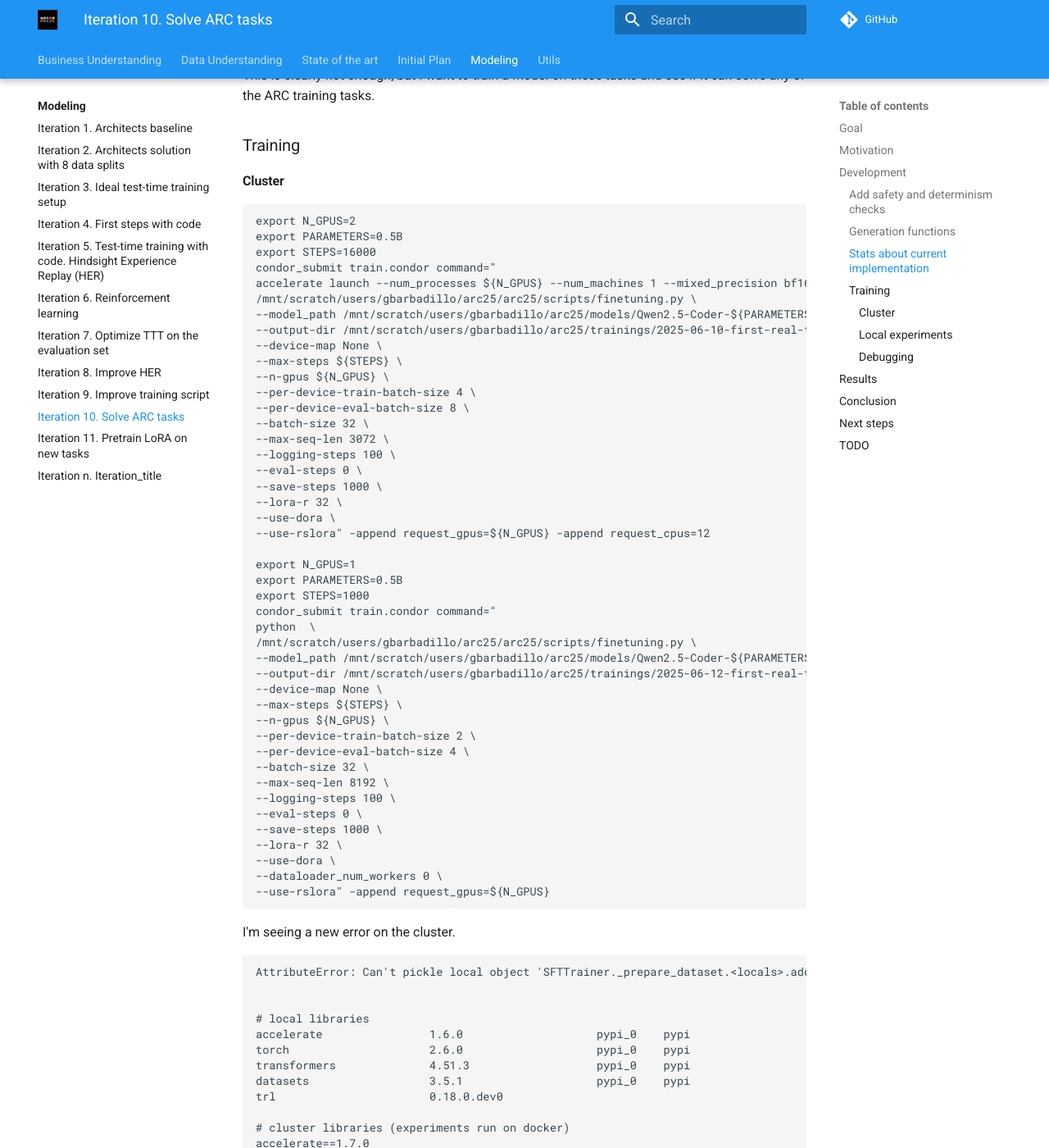
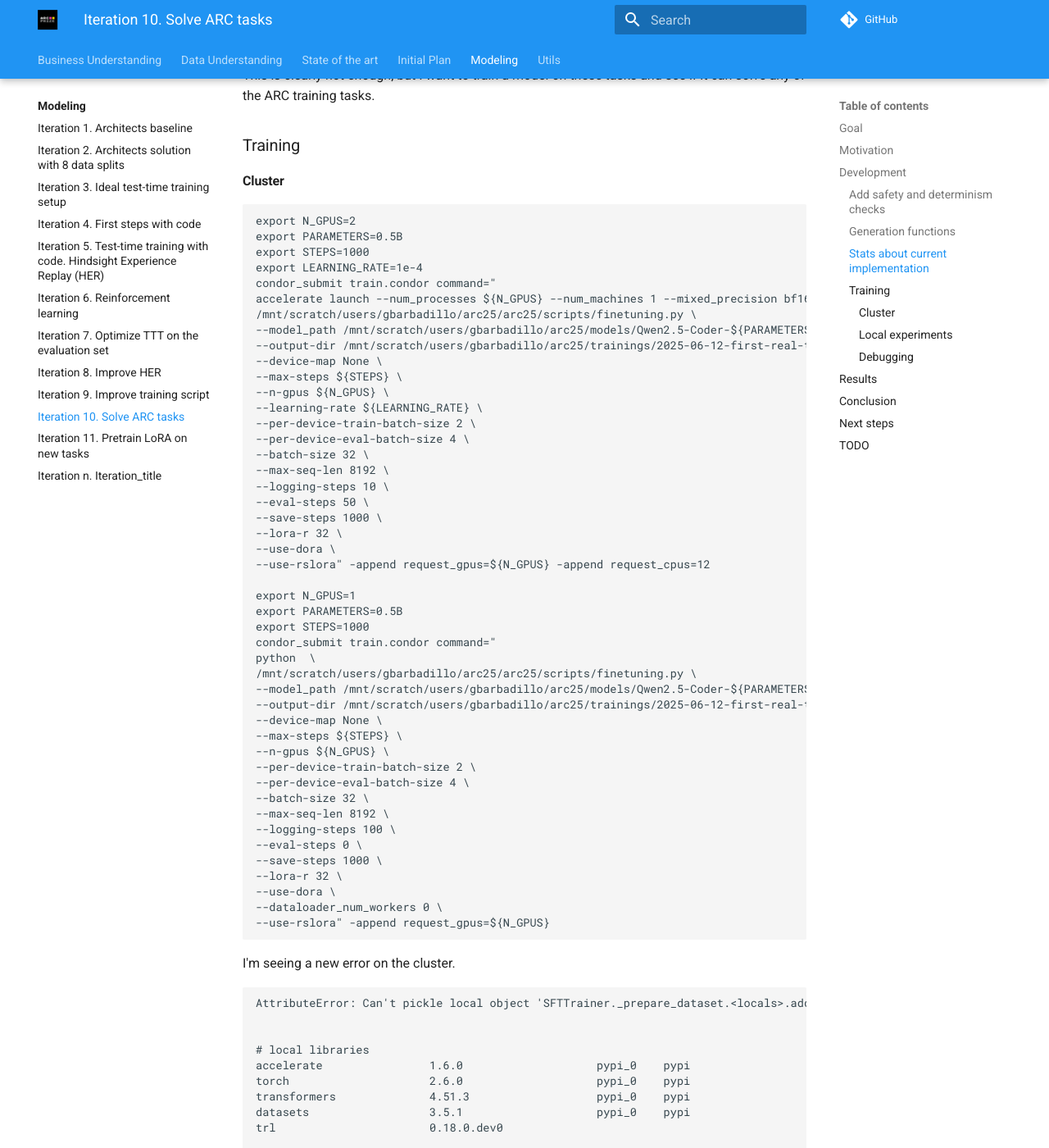
Before and after one commit to ironbar/arc25, an MkDocs documentation site: the page built from docs/modeling/Iteration_10_solve_arc_tasks.md, in a window 1280 px wide and 1400 px high, scrolled down 1637 px. Shown: the whole window at 82% size. Built offline with MkDocs 1.6.1 and Material for MkDocs 9.7.7, drawn with Linux system fonts in a browser that asks for light colours; comment, search, counter and statistics services are not loaded; some of the changed text lies outside the part shown.

Commit message:
cleaned lines from fine-tuning

````diff
--- a/docs/modeling/Iteration_10_solve_arc_tasks.md
+++ b/docs/modeling/Iteration_10_solve_arc_tasks.md
@@ -78,21 +78,23 @@ of the ARC training tasks.
 ```bash
 export N_GPUS=2
 export PARAMETERS=0.5B
-export STEPS=16000
+export STEPS=1000
+export LEARNING_RATE=1e-4
 condor_submit train.condor command="
 accelerate launch --num_processes ${N_GPUS} --num_machines 1 --mixed_precision bf16 --multi_gpu  \
 /mnt/scratch/users/gbarbadillo/arc25/arc25/scripts/finetuning.py \
 --model_path /mnt/scratch/users/gbarbadillo/arc25/models/Qwen2.5-Coder-${PARAMETERS}-Instruct/ \
---output-dir /mnt/scratch/users/gbarbadillo/arc25/trainings/2025-06-10-first-real-trainings/A6000-GPUS${N_GPUS}-Qwen2.5-Coder-${PARAMETERS}-${STEPS}steps \
+--output-dir /mnt/scratch/users/gbarbadillo/arc25/trainings/2025-06-12-first-real-trainings/A6000-GPUS${N_GPUS}-Qwen2.5-Coder-${PARAMETERS}-${STEPS}steps-${LEARNING_RATE}lr \
 --device-map None \
 --max-steps ${STEPS} \
 --n-gpus ${N_GPUS} \
---per-device-train-batch-size 4 \
---per-device-eval-batch-size 8 \
+--learning-rate ${LEARNING_RATE} \
+--per-device-train-batch-size 2 \
+--per-device-eval-batch-size 4 \
 --batch-size 32 \
---max-seq-len 3072 \
---logging-steps 100 \
---eval-steps 0 \
+--max-seq-len 8192 \
+--logging-steps 10 \
+--eval-steps 50 \
 --save-steps 1000 \
 --lora-r 32 \
 --use-dora \
````
Also changed, not shown: other parts of docs/modeling/Iteration_10_solve_arc_tasks.md (+3 -0 lines), 1 other file.
